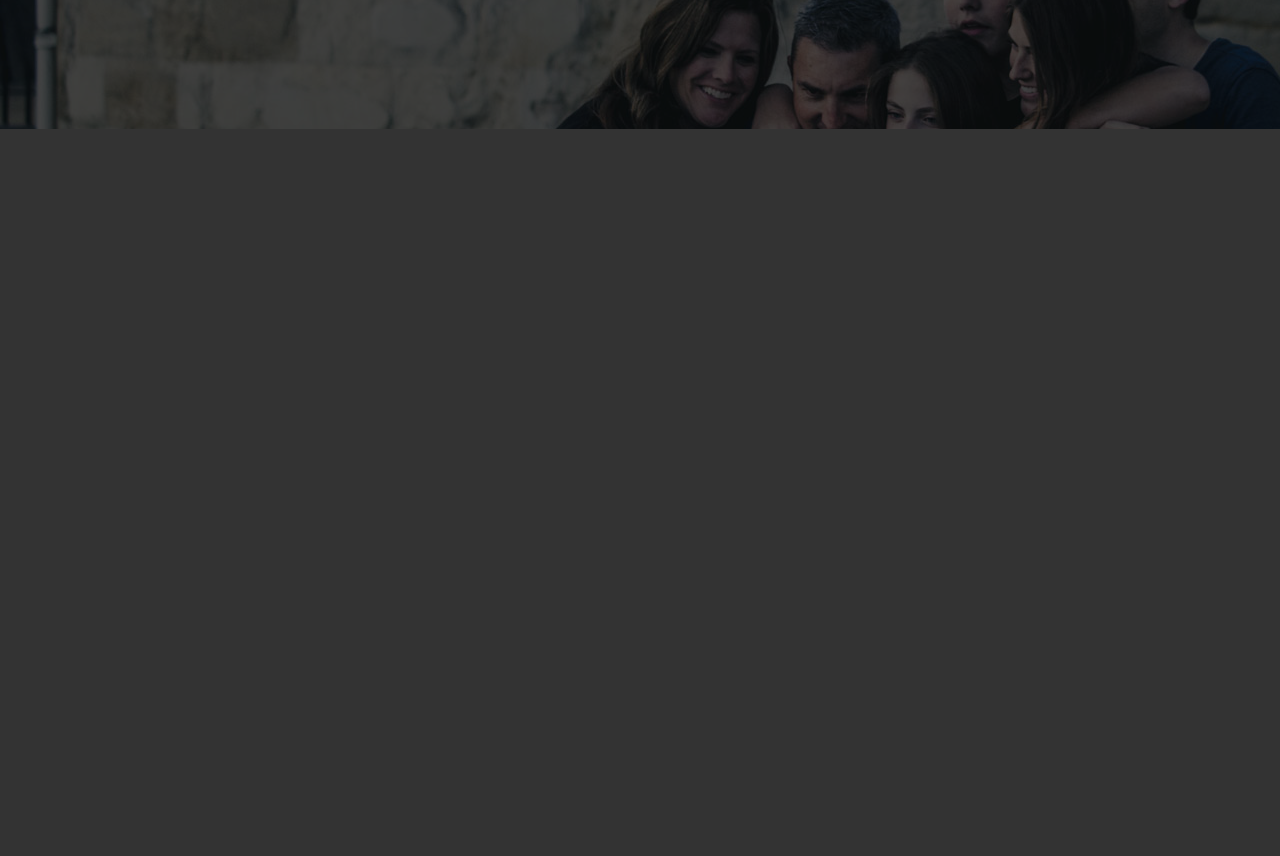
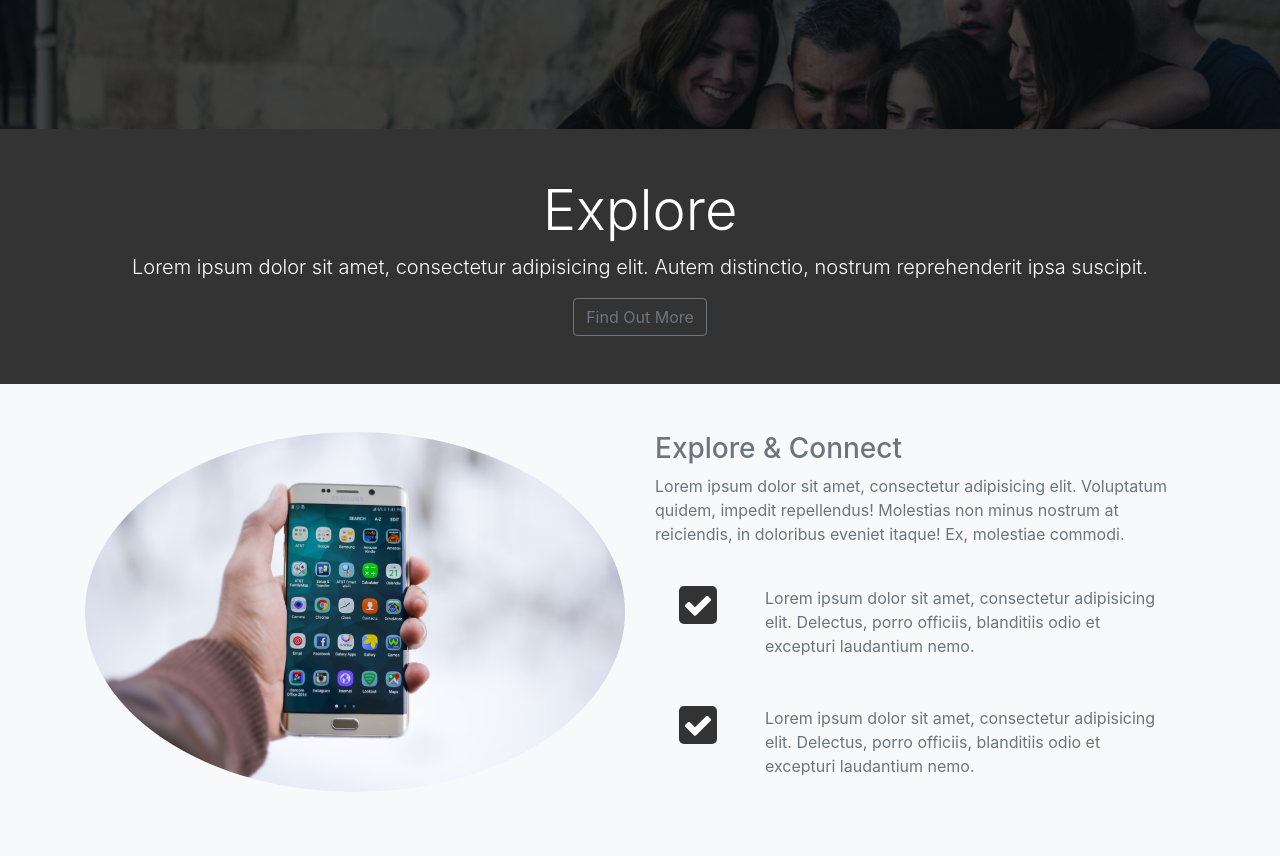
Before and after one commit to a-soliman/LooplabSocialTheme, a website: page src/index.html in a window 1280 px wide. Shown: the part 571-1427 px from the top of the page. Before the commit the page ends 800 px from the top, so only its background shows below. Drawn offline with nearby package versions, Linux system fonts and the light colour scheme; files that its build step writes are made by us from their sources.

Commit message:
coded the Explore & Connect

```diff
--- a/src/index.html
+++ b/src/index.html
@@ -108,6 +108,53 @@
 		</div>
 	</header>
 
+	<!-- EXPLORE HEAD -->
+	<section id="explore-head-section">
+		<div class="container">
+			<div class="row">
+				<div class="col text-center">
+					<div class="py-5">
+						<h1 class="display-4">Explore</h1>
+						<p class="lead">Lorem ipsum dolor sit amet, consectetur adipisicing elit. Autem distinctio, nostrum reprehenderit ipsa suscipit.</p>
+						<a href="#" class="btn btn-outline-secondary text-capitalize">find out more</a>
+					</div>
+				</div>
+			</div>
+		</div>
+	</section>
+
+	<!-- EXPLORE SECTION -->
+	<section id="explore-section" class="bg-light text-muted py-5">
+		<div class="container">
+			<div class="row">
+				<div class="col-lg-6">
+					<img src="img/explore-section1.jpg" alt="" class="img-fluid mb-3 rounded-circle">
+				</div>
+				<div class="col-lg-6">
+					<h3>Explore & Connect</h3>
+					<p>Lorem ipsum dolor sit amet, consectetur adipisicing elit. Voluptatum quidem, impedit repellendus! Molestias non minus nostrum at reiciendis, in doloribus eveniet itaque! Ex, molestiae commodi.</p>
+					<div class="d-flex flex-row">
+						<div class="p-4 lign-self-start">
+							<i class="fa fa-check"></i>
+						</div>
+						<div class="p-4 allign-self-end">
+							Lorem ipsum dolor sit amet, consectetur adipisicing elit. Delectus, porro officiis, blanditiis odio et excepturi laudantium nemo.
+						</div>
+					</div>
+					<div class="d-flex flex-row">
+						<div class="p-4 lign-self-start">
+							<i class="fa fa-check"></i>
+						</div>
+						<div class="p-4 allign-self-end">
+							Lorem ipsum dolor sit amet, consectetur adipisicing elit. Delectus, porro officiis, blanditiis odio et excepturi laudantium nemo.
+						</div>
+					</div>
+				</div>
+			</div>
+		</div>
+	</section>
+
+
 
 
 	<script src="./js/jquery.min.js"></script>
--- a/src/scss/partials/vars.scss
+++ b/src/scss/partials/_vars.scss
@@ -1,3 +1,4 @@
+// COLORS
 $grey: #757575;
 $white: #fff;
 $bg-color: #333;
@@ -6,4 +7,5 @@ $primary-color: #008ed6;
 $dark-overlay: rgba(0,0,0,0.7);
 
 
-$font-size: 30px;
+// Icon PROPERTIES
+$icon-size: 30px;
--- a/src/scss/styles.scss
+++ b/src/scss/styles.scss
@@ -41,6 +41,20 @@ body {
 		background: $white;
 		padding: 4px;
 		border-radius: 5px;
-		font-size: $font-size;
+		font-size: $icon-size;
 	}
 }
+
+#explore-section {
+	.fa {
+		color: $white;
+		background: #333;
+		padding: 4px;
+		border-radius: 5px;
+		font-size: $icon-size;
+	}
+
+	.bg-white {
+		background-color: $white;
+	}
+}
```
Also changed, not shown: src/img/explore-section1.jpg (added).
